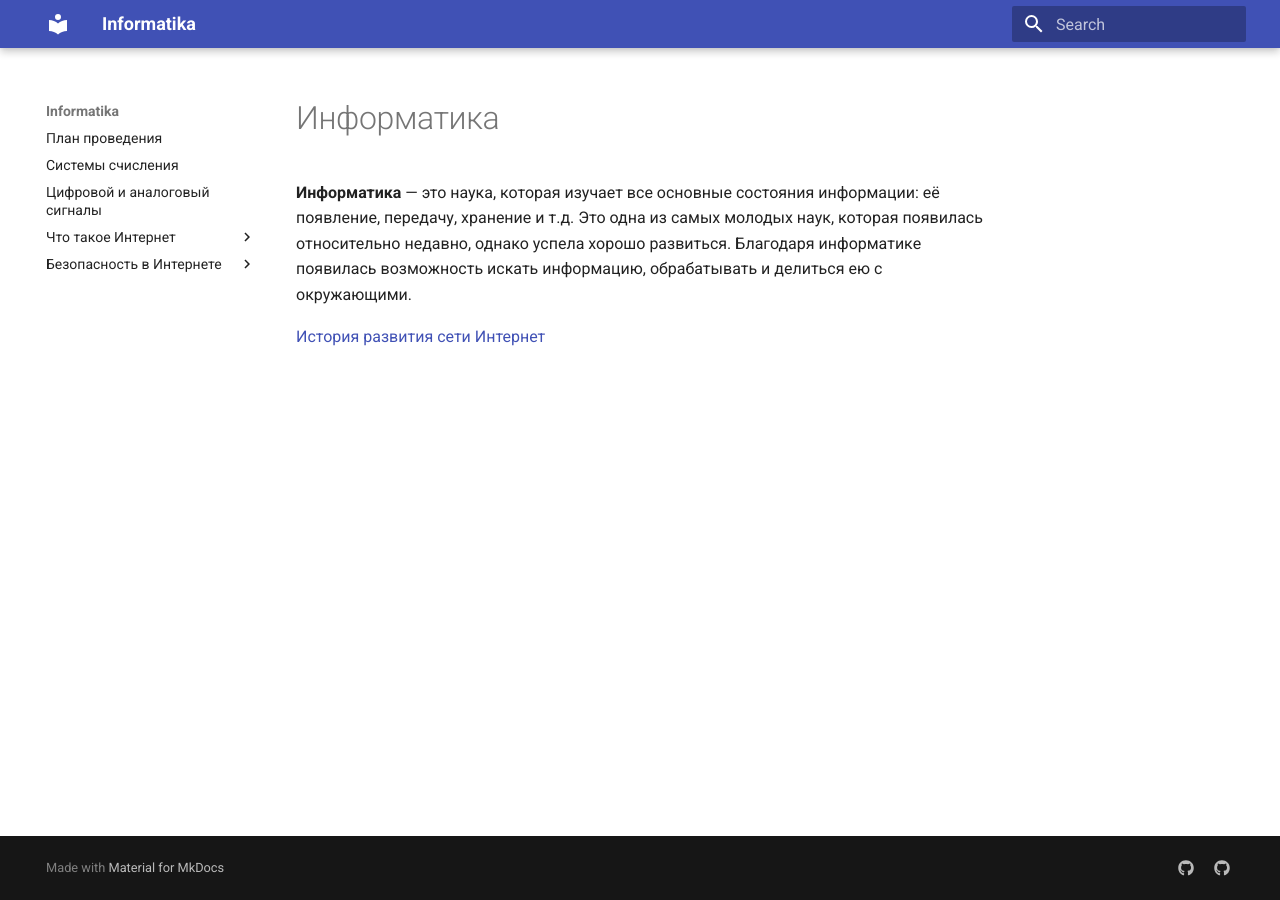
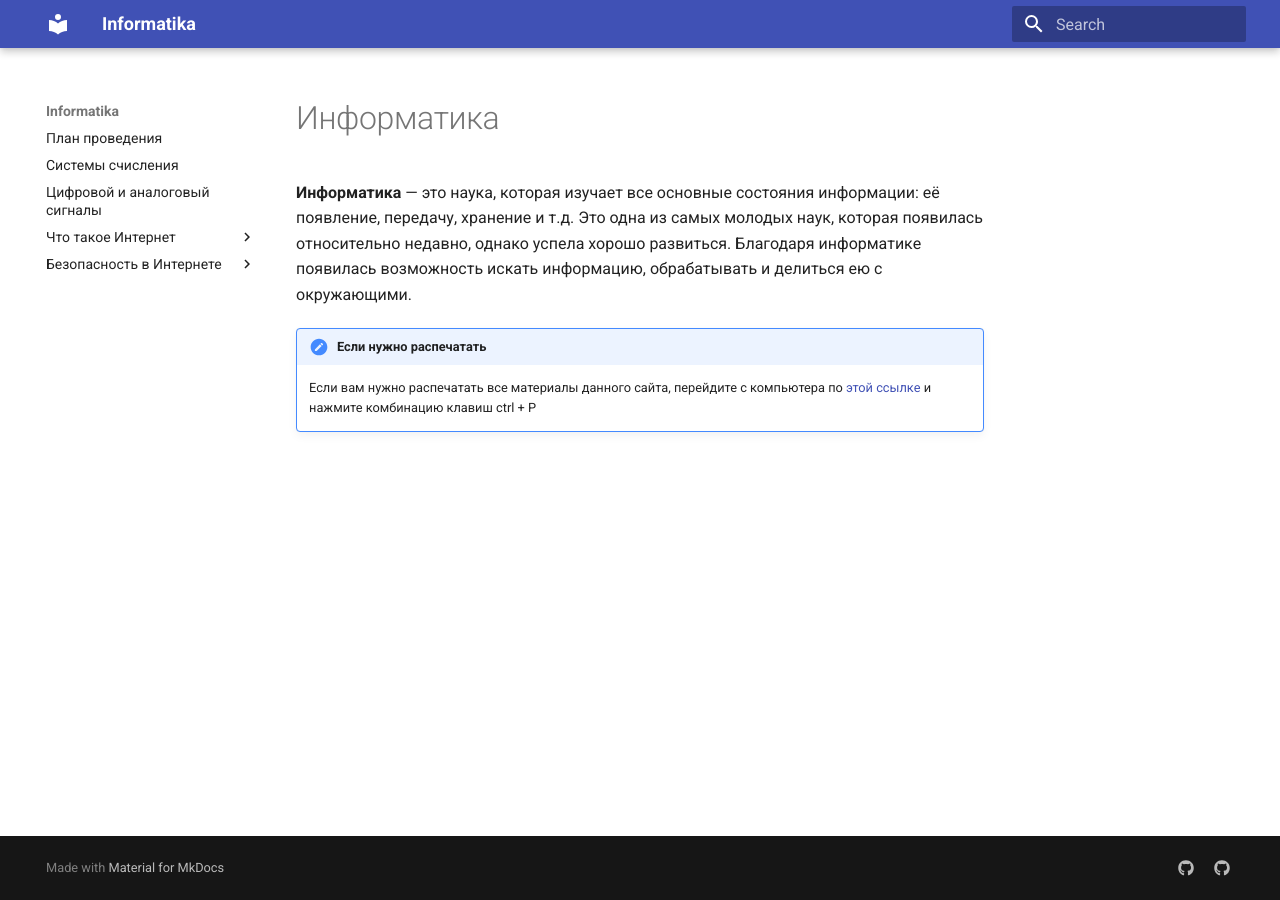
Before and after one commit to chabErch/Informatika, an MkDocs documentation site: the page built from docs/index.md, in a window 1280 px wide. Built offline with MkDocs 1.6.1 and Material for MkDocs 9.7.7, drawn with Linux system fonts in a browser that asks for light colours.

Commit message:
add print info

```diff
--- a/docs/index.md
+++ b/docs/index.md
@@ -2,6 +2,6 @@
 
 **Информатика** — это наука, которая изучает все основные состояния информации: её появление, передачу, хранение и т.д. Это одна из самых молодых наук, которая появилась относительно недавно, однако успела хорошо развиться. Благодаря информатике появилась возможность искать информацию, обрабатывать и делиться ею с окружающими.
 
+!!! note "Если нужно распечатать"
 
-
-[История развития сети Интернет](History of Internet.md)
+    Если вам нужно распечатать все материалы данного сайта, перейдите с компьютера по [этой ссылке](https://informatika.readthedocs.io/print_page/) и нажмите комбинацию клавиш ctrl + P
```
